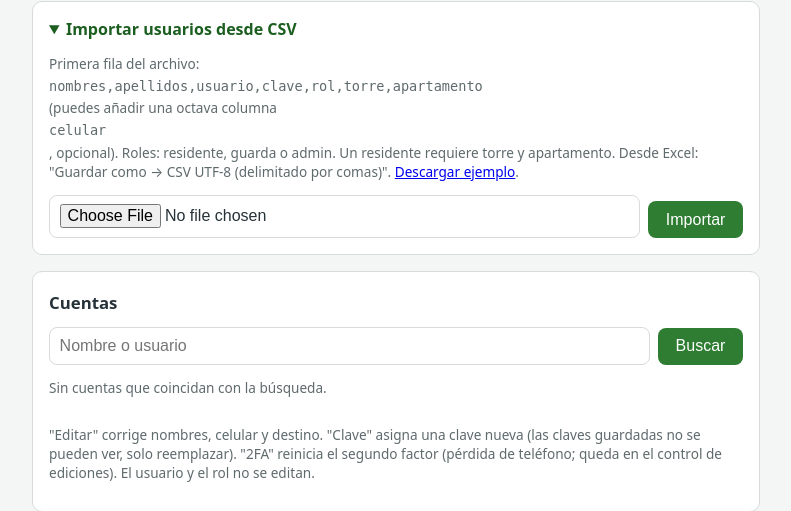
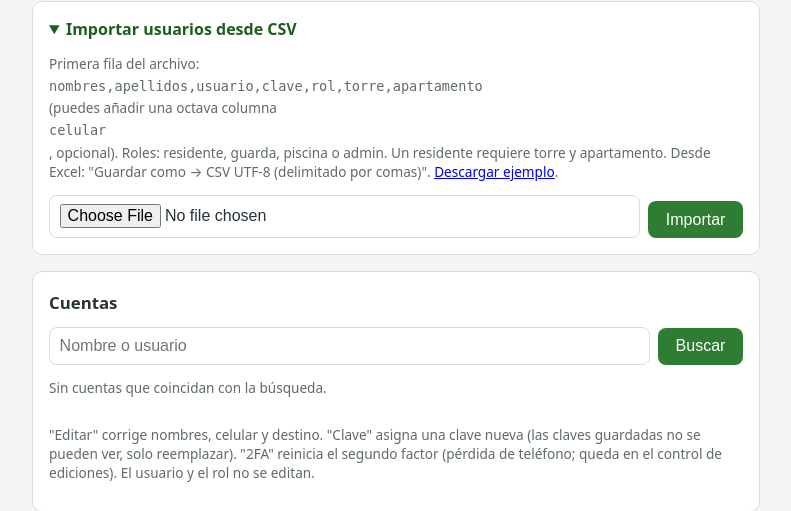
Before and after one commit to efsierraa/VIE, a FastAPI app: template app/templates/admin_cuentas.html in a window 1280 px wide, after a click on "Importar usuarios desde CSV". Shown: the part 610-1121 px from the top of the page, without its empty margins (244-1035 px from the left). Run offline with FastAPI, Linux system fonts and the light colour scheme; the template is opened without the code that fills it, so the values that code supplies are empty.

Commit message:
fix: rol piscina disponible en crear cuenta y CSV

```diff
--- a/app/templates/admin_cuentas.html
+++ b/app/templates/admin_cuentas.html
@@ -18,6 +18,7 @@
       <select name="role" id="role-select">
         <option value="residente">Residente</option>
         <option value="guarda">Guarda</option>
+        <option value="piscina">Guarda de piscina</option>
         <option value="admin">Administración</option>
       </select>
     </label>
@@ -32,7 +33,7 @@
 
 <details class="card">
   <summary>Importar usuarios desde CSV</summary>
-  <p class="hint">Primera fila del archivo: <code>nombres,apellidos,usuario,clave,rol,torre,apartamento</code> (puedes añadir una octava columna <code>celular</code>, opcional). Roles: residente, guarda o admin. Un residente requiere torre y apartamento. Desde Excel: "Guardar como → CSV UTF-8 (delimitado por comas)". <a href="/static/ejemplo_usuarios.csv" download>Descargar ejemplo</a>.</p>
+  <p class="hint">Primera fila del archivo: <code>nombres,apellidos,usuario,clave,rol,torre,apartamento</code> (puedes añadir una octava columna <code>celular</code>, opcional). Roles: residente, guarda, piscina o admin. Un residente requiere torre y apartamento. Desde Excel: "Guardar como → CSV UTF-8 (delimitado por comas)". <a href="/static/ejemplo_usuarios.csv" download>Descargar ejemplo</a>.</p>
   <form id="csv-form" class="form inline">
     <input type="file" id="csv-file" accept=".csv,text/csv" required>
     <button type="submit">Importar</button>
```
Also changed, not shown: tests/test_piscina.py (+17 -0 lines).
